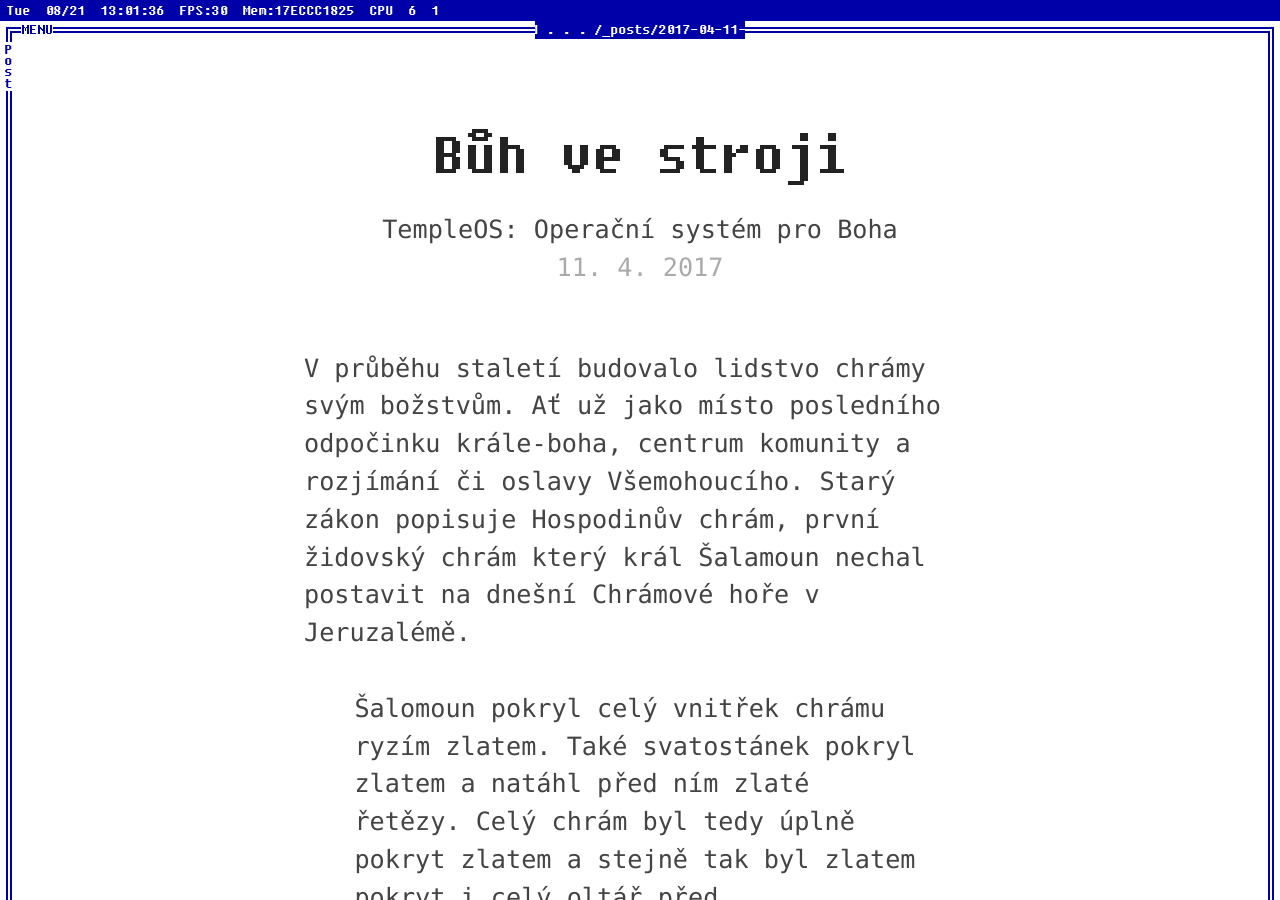
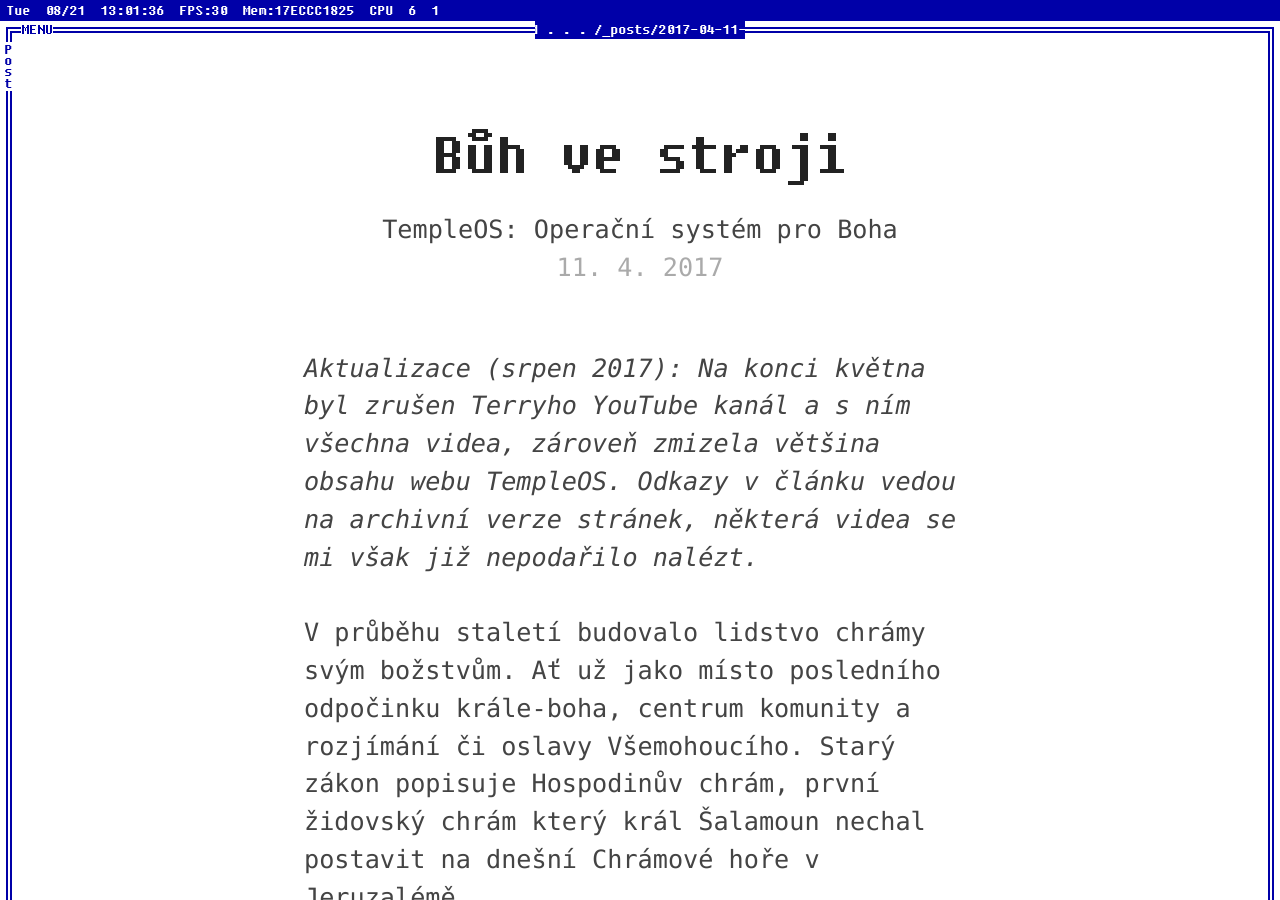
Before and after one commit to jnv/bitoff.cz, a Jekyll site: the page built from _posts/2017-04-11-templeos.md, in a window 1280 px wide and 900 px high. Built offline with Jekyll 4.4.1, drawn with Linux system fonts in a browser that asks for light colours.

Commit message:
Update TempleOS

```diff
--- a/_posts/2017-04-11-templeos.md
+++ b/_posts/2017-04-11-templeos.md
@@ -6,7 +6,11 @@
   <link rel="stylesheet" href="/assets/2017-04-templeos/templeos.css">
 dependencies: |
   <script src="/assets/2017-04-templeos/extras.js"></script>
+date: 2017-04-11 18:00
+last_modified_at: 2017-08-21
 ---
+
+<ins datetime="2017-08-21">Aktualizace (srpen 2017): Na konci května byl zrušen Terryho YouTube kanál a s ním všechna videa, zároveň zmizela většina obsahu webu TempleOS. Odkazy v článku vedou na archivní verze stránek, některá videa se mi však již nepodařilo nalézt.</ins>
 
 V průběhu staletí budovalo lidstvo chrámy svým božstvům. Ať už jako místo posledního odpočinku krále-boha, centrum komunity a rozjímání či oslavy Všemohoucího. Starý zákon popisuje Hospodinův chrám, první židovský chrám který král Šalamoun nechal postavit na dnešní Chrámové hoře v Jeruzalémě.
 
@@ -111,7 +115,7 @@
 
 <figure class="full">
 <div class="embed" lang="en">
-<iframe width="853" height="480" src="https://www.youtube-nocookie.com/embed/0-dVp542XGk?rel=0&start=393&end=548" frameborder="0" allowfullscreen>
+<iframe width="853" height="480" src="https://www.youtube-nocookie.com/embed/yN8dGxLDizo?rel=0&start=393&end=548" frameborder="0" allowfullscreen>
 [Why Davis' TempleOS is better than Torvalds' Linux](https://youtu.be/0-dVp542XGk?t=6m33s)
 </iframe>
 </div>
```
Also changed, not shown: other parts of _posts/2017-04-11-templeos.md (+1 -1 lines).
